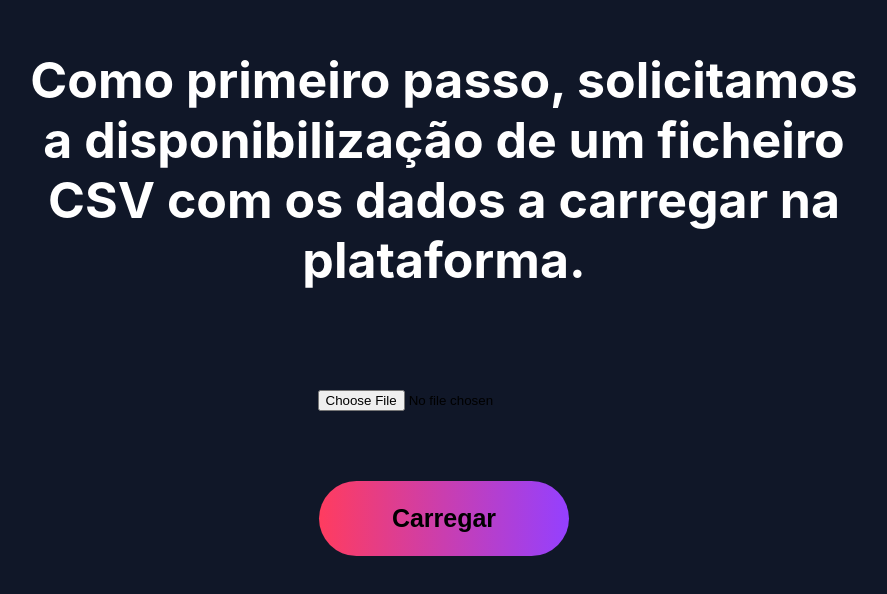
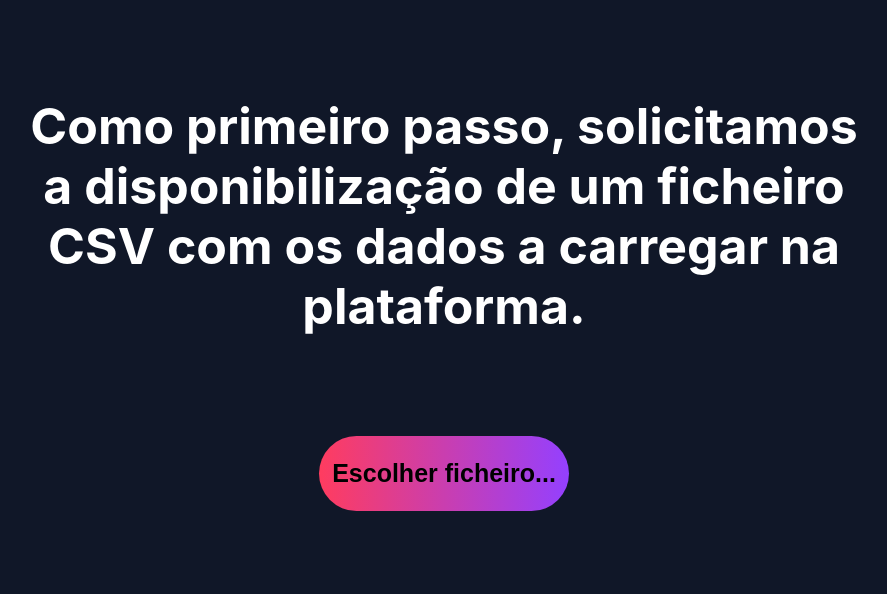
Before and after one commit to Marinho3104/ES-2024_25-2Sem-Quarta-LEI-D, a React (Create React App) app in the folder es-project-react-app/: page /loadCSV in a window 1280 px wide. Shown: the part 122-716 px from the top of the page, without its empty margins (196-1083 px from the left). Built offline with nearby package versions, Linux system fonts and the light colour scheme; what proj4 would draw is missing.

Commit message:
Fixed bad routing; Add better upload button; Use go to start the front-end

```diff
--- a/es-project-react-app/src/index.css
+++ b/es-project-react-app/src/index.css
@@ -1,4 +1,5 @@
 body {
+  color: whitesmoke;
   margin: 0;
   font-family: -apple-system, BlinkMacSystemFont, 'Segoe UI', 'Roboto', 'Oxygen',
     'Ubuntu', 'Cantarell', 'Fira Sans', 'Droid Sans', 'Helvetica Neue',
--- a/es-project-react-app/src/pages/loadCSV/LoadCSV.js
+++ b/es-project-react-app/src/pages/loadCSV/LoadCSV.js
@@ -1,5 +1,5 @@
 import './LoadCSV.css';
-import { useState } from 'react';
+import { useRef, useState } from 'react';
 import ThemedButton from '../../components/themedButton/themedButton';
 
 function LoadingCSV({ textContent }) {
@@ -9,8 +9,15 @@ function LoadingCSV({ textContent }) {
     setFile(e.target.files[0]);
   };
 
+  const hiddenFileInput = useRef(null);
+
+  const handleClick = () => {
+    hiddenFileInput.current.click();
+  }
+
   const handleFileUpload = () => {
     const formData = new FormData();
+
     formData.append('file', file);
 
     fetch('http://localhost:8080/api/upload', {
@@ -33,14 +40,21 @@ function LoadingCSV({ textContent }) {
         <p className="text-content">{textContent}</p>
       </section>
 
+      <ThemedButton
+        buttonTextContent={file ? file.name : "Escolher ficheiro..."}
+        buttonOnClick={handleClick}
+      />
+
       <input
         type="file"
         accept=".csv"
+        ref={hiddenFileInput}
         onChange={handleFileChange}
-        style={{ marginBottom: '20px' }}
+        style={{ display: 'none' }}
       />
 
-      <ThemedButton buttonTextContent="Carregar" buttonOnClick={handleFileUpload} />
+      {file && <ThemedButton buttonTextContent="Carregar" buttonOnClick={handleFileUpload} />}
+
     </section>
   );
 }
```
Also changed, not shown: 2 other files (tests, documents, lock files or other folders).
